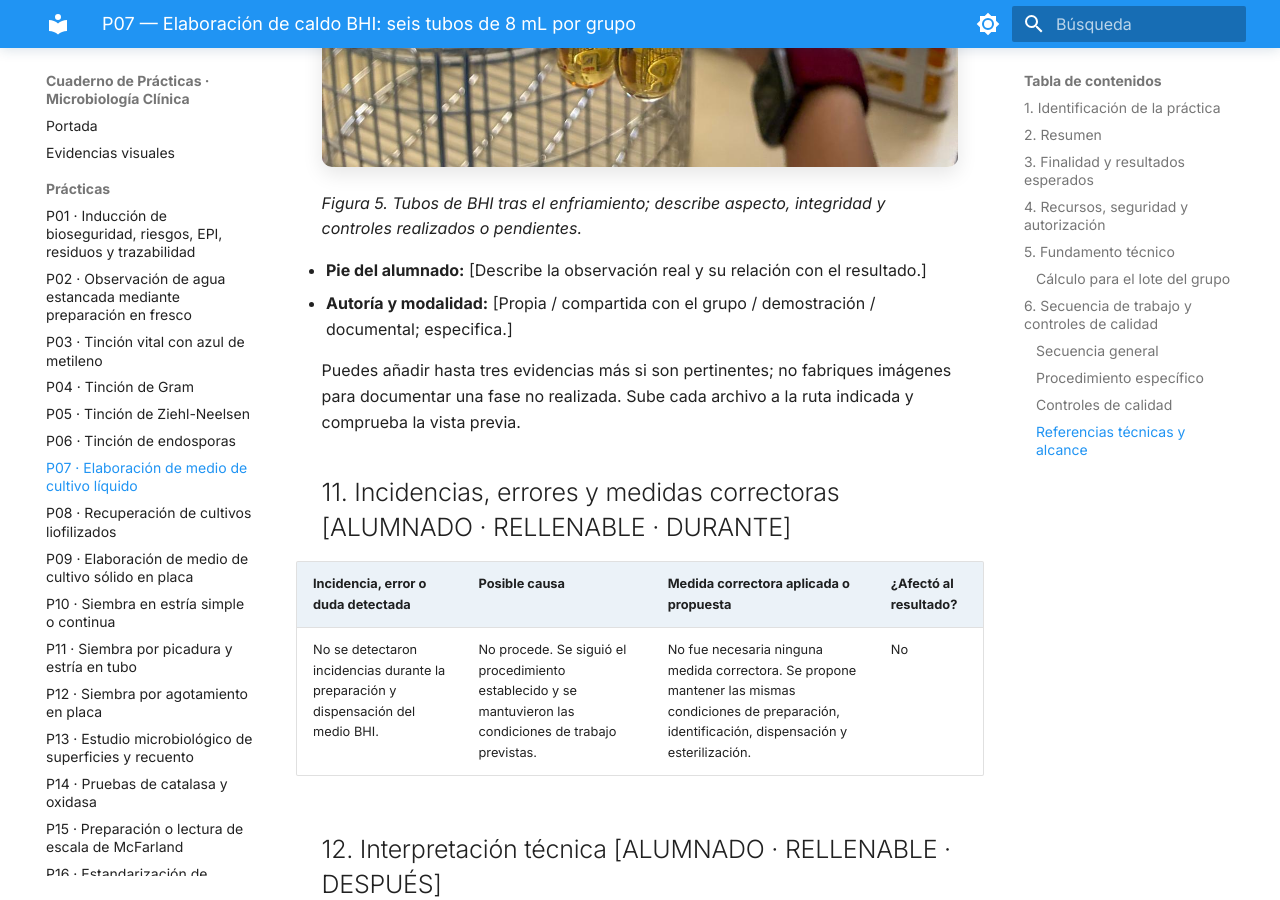
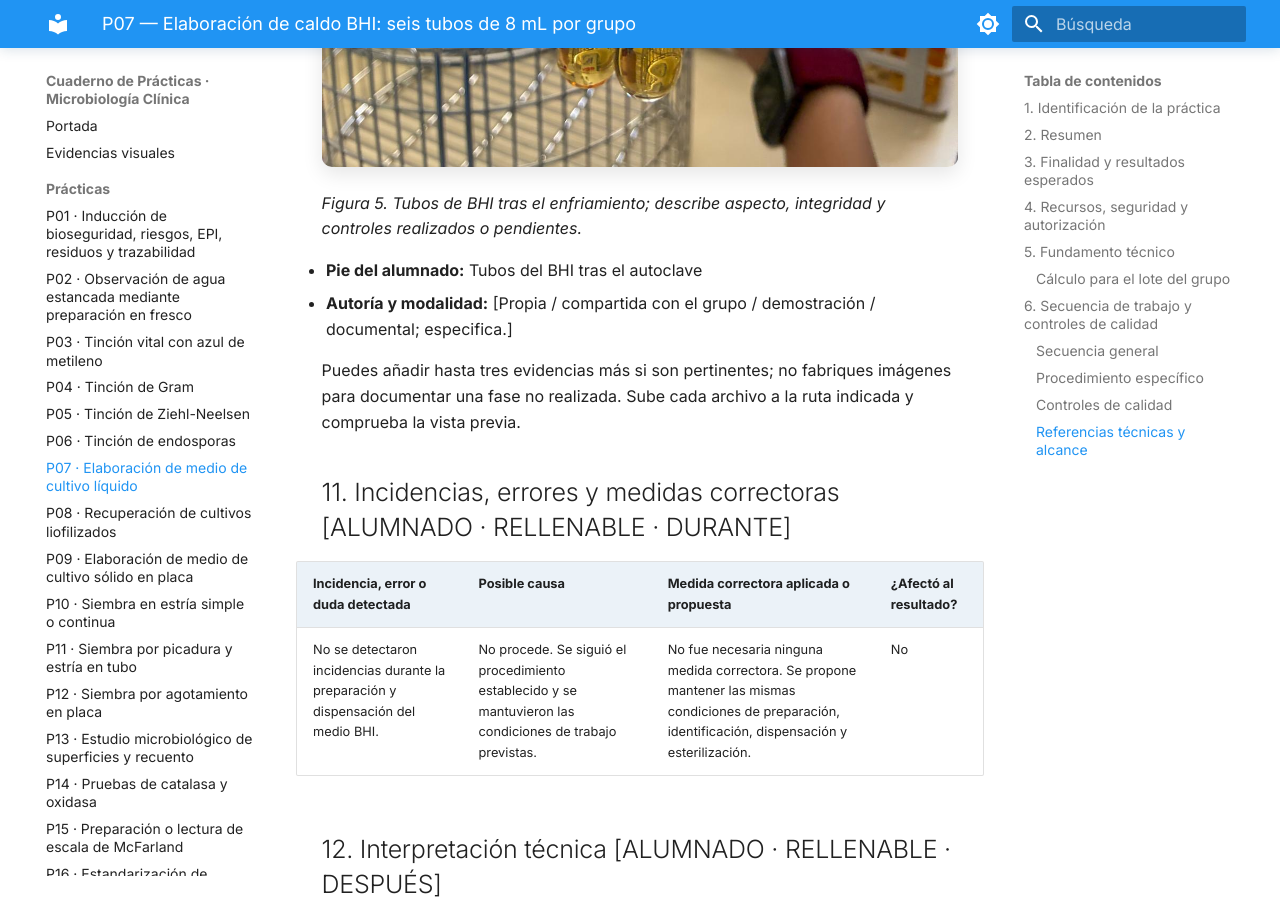
Before and after one commit to lloboc01-ai/Cuaderno-microbiolog-a-Leire-, an MkDocs documentation site: the page built from docs/practicas/P07_Medio_liquido.md, in a window 1280 px wide and 900 px high, scrolled down 12540 px. Built offline with MkDocs 1.6.1 and Material for MkDocs 9.7.7, drawn with Linux system fonts in a browser that asks for light colours.

Commit message:
Update P07_Medio_liquido.md

```diff
--- a/docs/practicas/P07_Medio_liquido.md
+++ b/docs/practicas/P07_Medio_liquido.md
@@ -207,7 +207,7 @@ Registra los datos de tu actividad e indica si proceden de ejecución propia, de
 
 *Figura 5. Tubos de BHI tras el enfriamiento; describe aspecto, integridad y controles realizados o pendientes.*
 
-- **Pie del alumnado:** [Describe la observación real y su relación con el resultado.]
+- **Pie del alumnado:** Tubos del BHI tras el autoclave
 - **Autoría y modalidad:** [Propia / compartida con el grupo / demostración / documental; especifica.]
 
 Puedes añadir hasta tres evidencias más si son pertinentes; no fabriques imágenes para documentar una fase no realizada. Sube cada archivo a la ruta indicada y comprueba la vista previa.
```
